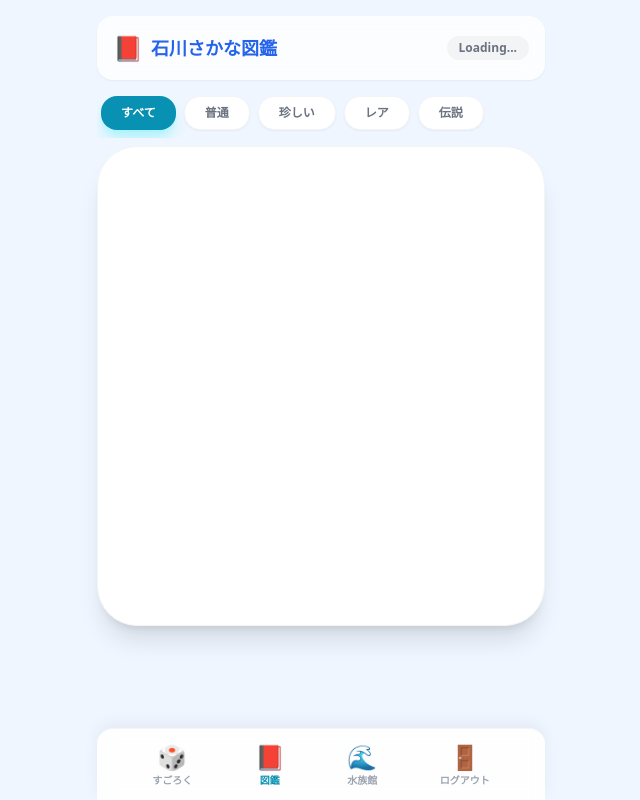
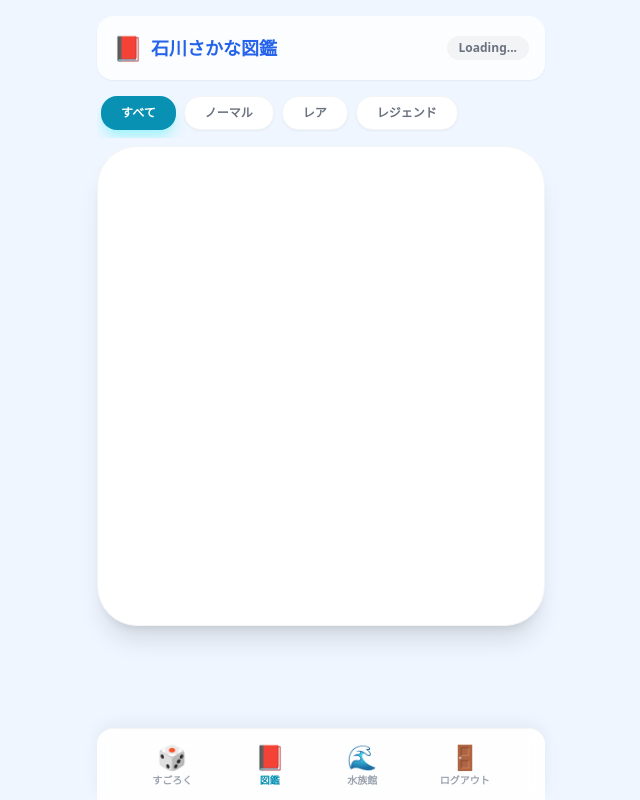
Before and after one commit to maki108/fish-aquarium, a Flask app: page /encyclopedia in a window 1280 px wide. Shown: the whole page, without its empty margins (319-959 px from the left). Run offline with Flask 3, Linux system fonts and the light colour scheme; some libraries are stand-ins or nearby versions.

Commit message:
コミット

```diff
--- a/app.py
+++ b/app.py
@@ -155,7 +155,7 @@ def get_user_status():
 
 @app.route("/api/roll-dice", methods=["POST"])
 def roll_dice():
-    """サイコロを振るメイン処理（港での強制停止付き）"""
+    """サイコロを振るメイン処理（港での強制停止＆レアリティ確率付き）"""
     if "user_id" not in session:
         return jsonify({"error": "Unauthorized"}), 401
 
@@ -179,16 +179,47 @@ def roll_dice():
 
         if current_step in PORTS:
             stopped_at_port = True
-            # 魚の抽選
+
+            # ==========================================
+            # 魚の抽選（確率設定）
+            # ==========================================
             all_fish = Fish.query.all()
             if all_fish:
-                drawn = random.sample(all_fish, min(3, len(all_fish)))
+                # 1. レアリティごとの出現確率（重み）を設定
+                # 数字が大きいほど出やすくなります
+                RARITY_WEIGHTS = {
+                    "ノーマル": 75,  # 75%の確率で選ばれやすい
+                    "レア": 20,  # 20%の確率で選ばれやすい
+                    "レジェンド": 5,  # 5%の確率でしか選ばれない
+                }
+
+                drawn = []
+                # 最大3匹まで釣る
+                draw_count = min(3, len(all_fish))
+
+                for _ in range(draw_count):
+                    # まだ今回の釣りで選ばれていない魚だけをリストアップ
+                    available_fish = [f for f in all_fish if f not in drawn]
+                    if not available_fish:
+                        break
+
+                    # それぞれの魚が持つ「重み（確率）」のリストを作る
+                    weights = [RARITY_WEIGHTS.get(f.rarity, 10) for f in available_fish]
+
+                    # 確率に基づいて1匹選ぶ
+                    chosen_fish = random.choices(available_fish, weights=weights, k=1)[
+                        0
+                    ]
+                    drawn.append(chosen_fish)
+
+                # 選ばれた魚を図鑑に登録して結果画面へ渡す
                 for f in drawn:
                     existing = UserCollection.query.filter_by(
                         user_id=user.id, fish_id=f.id
                     ).first()
                     if not existing:
                         db.session.add(UserCollection(user_id=user.id, fish_id=f.id))
+
                     obtained_fishes.append(
                         {
                             "name": f.name,
--- a/static/js/encyclopedia.js
+++ b/static/js/encyclopedia.js
@@ -33,24 +33,34 @@ function renderList(fishes) {
     if (!list) return;
 
     list.innerHTML = fishes.map(fish => {
-        // レアリティに応じた色分け
-        const rarityColor = fish.rarity === '伝説' ? 'bg-yellow-400' :
+        // レアリティに応じた色分け（ここを新しい区分に修正！）
+        const rarityColor = fish.rarity === 'レジェンド' ? 'bg-yellow-400' :
                             fish.rarity === 'レア' ? 'bg-purple-400' :
-                            fish.rarity === '珍しい' ? 'bg-green-400' : 'bg-blue-300';
+                            fish.rarity === 'ノーマル' ? 'bg-blue-300' : 'bg-gray-300';
+
+        // 魚のデータを安全に渡すための工夫
+        const fishDataStr = encodeURIComponent(JSON.stringify(fish));
 
         return `
-            <div onclick='showDetail(...)' class="...">
+            <div onclick="showDetail(JSON.parse(decodeURIComponent('${fishDataStr}')))" class="relative aspect-square rounded-3xl p-4 flex flex-col items-center justify-center transition-all duration-300 transform hover:scale-105 shadow-md border-4 ${fish.is_owned ? 'border-transparent bg-white cursor-pointer hover:shadow-xl' : 'border-gray-200 bg-gray-50/50 cursor-not-allowed'} group overflow-hidden">
+
+                ${fish.is_owned ? `
+                    <div class="absolute top-0 right-0 ${rarityColor} text-white text-[8px] font-black px-3 py-1 rounded-bl-xl shadow-sm z-10">
+                        ${fish.rarity}
+                    </div>
+                ` : ''}
+
                 <div class="mb-2 w-20 h-20 flex items-center justify-center">
                     ${fish.is_owned
-                        ? `<img src="/static/images/fish/${fish.image}" class="w-full h-full object-contain drop-shadow-md">`
-                        : '<span class="text-4xl">❓</span>'
+                        ? `<img src="/static/images/fish/${fish.image}" class="w-full h-full object-contain drop-shadow-md transition-transform group-hover:scale-110">`
+                        : '<span class="text-4xl opacity-30 grayscale filter">❓</span>'
                     }
                 </div>
 
-                <div class="text-[10px] font-bold text-center text-blue-900">
+                <div class="text-[10px] font-bold text-center text-blue-900 line-clamp-2 leading-tight">
                     ${fish.name}
                 </div>
-                </div>
+            </div>
         `;
     }).join('');
 }
--- a/templates/encyclopedia.html
+++ b/templates/encyclopedia.html
@@ -33,17 +33,14 @@
             <button onclick="filterRarity('All', event)" class="filter-btn px-5 py-2 rounded-2xl bg-cyan-600 text-white text-xs font-bold shadow-lg shadow-cyan-200 transition-all transform active:scale-95">
                 すべて
             </button>
-            <button onclick="filterRarity('普通', event)" class="filter-btn px-5 py-2 rounded-2xl bg-white text-gray-500 text-xs font-bold shadow-sm border border-gray-100 transition-all transform active:scale-95 hover:bg-gray-50">
-                普通
-            </button>
-            <button onclick="filterRarity('珍しい', event)" class="filter-btn px-5 py-2 rounded-2xl bg-white text-gray-500 text-xs font-bold shadow-sm border border-gray-100 transition-all transform active:scale-95 hover:bg-gray-50">
-                珍しい
+            <button onclick="filterRarity('ノーマル', event)" class="filter-btn px-5 py-2 rounded-2xl bg-white text-gray-500 text-xs font-bold shadow-sm border border-gray-100 transition-all transform active:scale-95 hover:bg-gray-50">
+                ノーマル
             </button>
             <button onclick="filterRarity('レア', event)" class="filter-btn px-5 py-2 rounded-2xl bg-white text-gray-500 text-xs font-bold shadow-sm border border-gray-100 transition-all transform active:scale-95 hover:bg-gray-50">
                 レア
             </button>
-            <button onclick="filterRarity('伝説', event)" class="filter-btn px-5 py-2 rounded-2xl bg-white text-gray-500 text-xs font-bold shadow-sm border border-gray-100 transition-all transform active:scale-95 hover:bg-gray-50">
-                伝説
+            <button onclick="filterRarity('レジェンド', event)" class="filter-btn px-5 py-2 rounded-2xl bg-white text-gray-500 text-xs font-bold shadow-sm border border-gray-100 transition-all transform active:scale-95 hover:bg-gray-50">
+                レジェンド
             </button>
         </div>
     </div>
```
Also changed, not shown: init_db.py (+48 -27 lines), static/images/fish/kagayaki.png (added), static/images/fish/kirameki.png (added).
